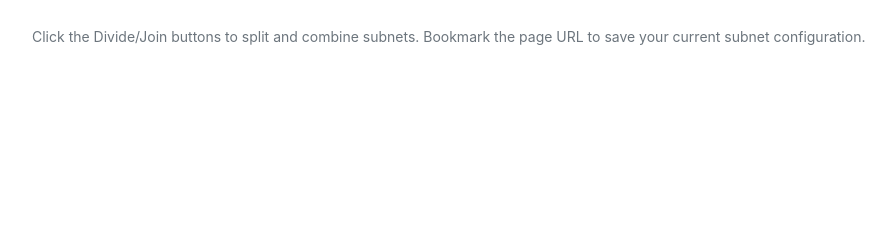
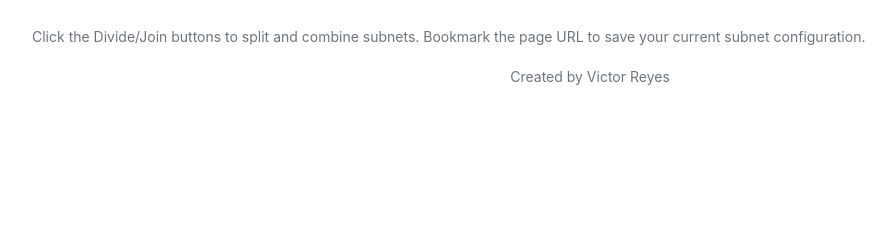
Before and after one commit to Vic563/subnet-visual-calc, a Flask app: page / in a window 1280 px wide. Shown: the part 328-568 px from the top of the page, without its empty margins (50-942 px from the left). Run offline with Flask 3, Linux system fonts and the light colour scheme.

Commit message:
Agent query: Can you verify if the attribution 'Created by Victor Reyes' appears at the bottom of the page?

```diff
--- a/templates/index.html
+++ b/templates/index.html
@@ -72,6 +72,9 @@
         <div class="mt-4 text-muted">
             <small>Click the Divide/Join buttons to split and combine subnets. Bookmark the page URL to save your current subnet configuration.</small>
         </div>
+        <div class="mt-3 text-center text-muted">
+            <small>Created by Victor Reyes</small>
+        </div>
     </div>
 
     <script src="https://cdn.jsdelivr.net/npm/bootstrap@5.1.3/dist/js/bootstrap.bundle.min.js"></script>
```
